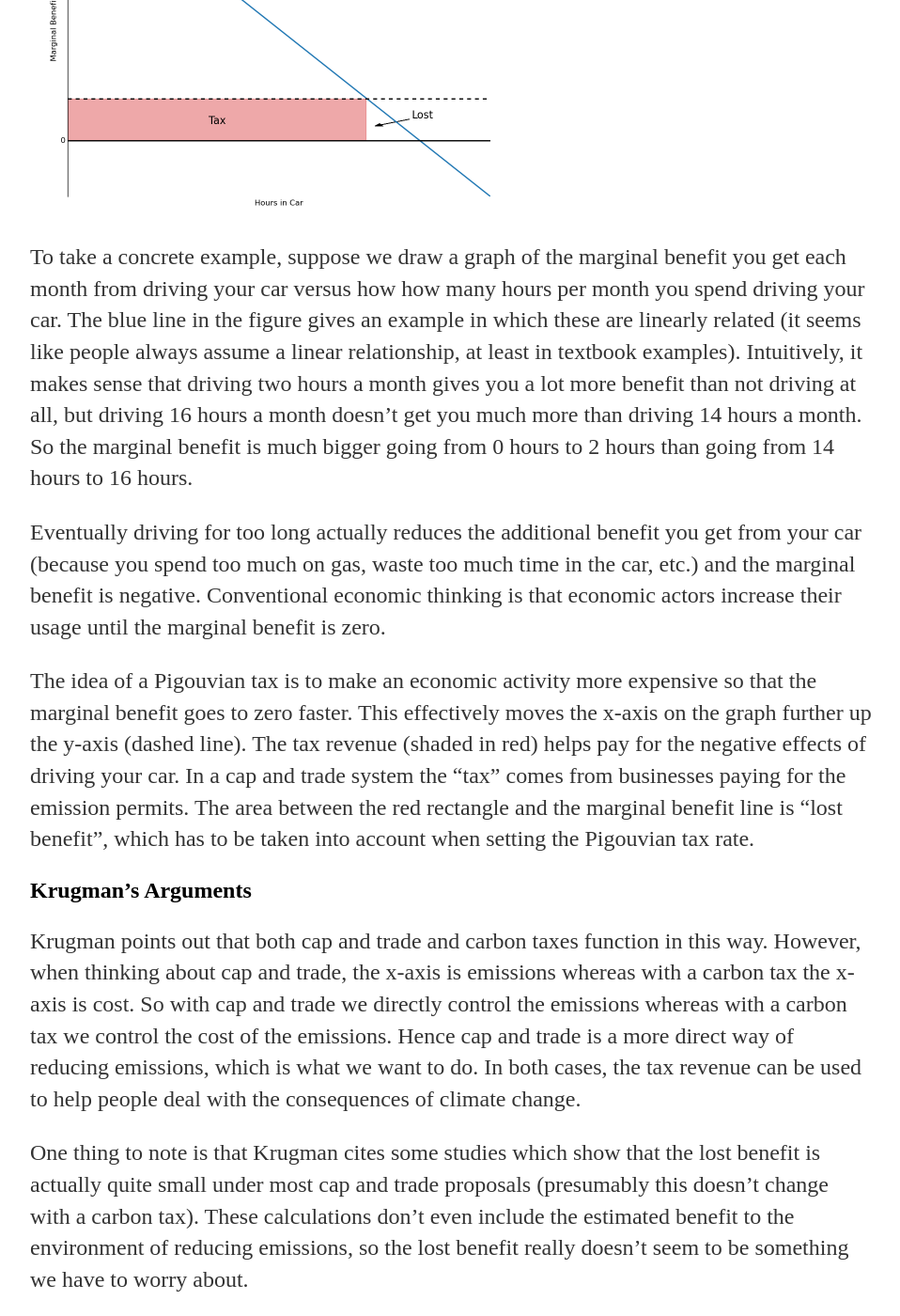
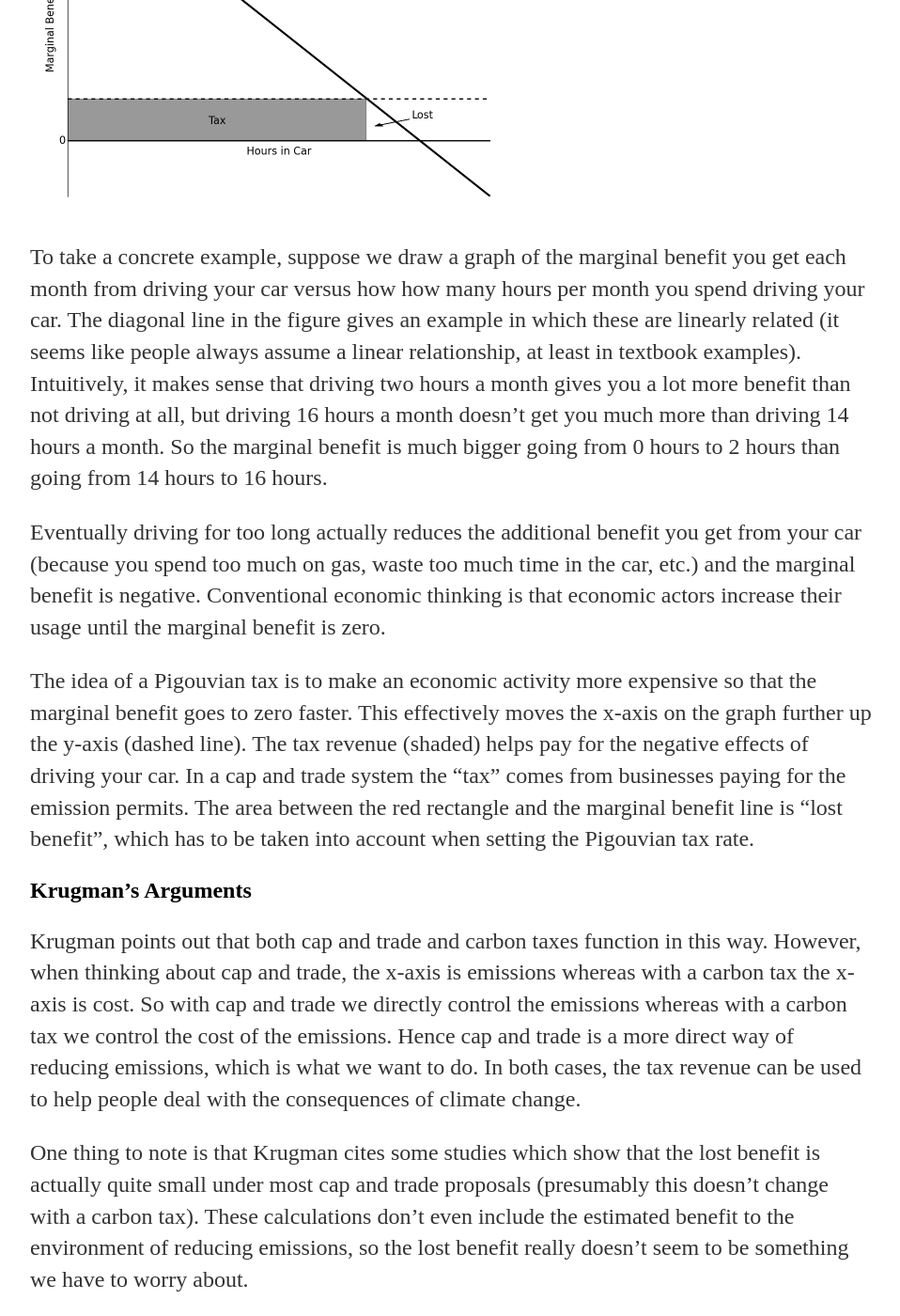
Before and after one commit to nicklutsko/nicklutsko.github.io, a Jekyll site: the page built from _posts/2016-06-15-Carbon-Tax-versus-Cap-and-Trade.md, in a window 1280 px wide and 1400 px high, scrolled down 1423 px. Shown: the whole window at 94% size, without its empty margins (160-1118 px from the left). Built offline with Jekyll 4.4.1, drawn with Linux system fonts in a browser that asks for light colours.

Commit message:
improved figure

```diff
--- a/_posts/2016-06-15-Carbon-Tax-versus-Cap-and-Trade.md
+++ b/_posts/2016-06-15-Carbon-Tax-versus-Cap-and-Trade.md
@@ -21,11 +21,11 @@ date: 2016-06-15
 
 <img src="http://nicklutsko.github.io/blog/images/marg_ben.png" alt="Marginal Benefit" style="width:500px;height:400px;" align="middle">
 
-<p>To take a concrete example, suppose we draw a graph of the marginal benefit you get each month from driving your car versus how how many hours per month you spend driving your car. The blue line in the figure gives an example in which these are linearly related (it seems like people always assume a linear relationship, at least in textbook examples). Intuitively, it makes sense that driving two hours a month gives you a lot more benefit than not driving at all, but driving 16 hours a month doesn’t get you much more than driving 14 hours a month. So the marginal benefit is much bigger going from 0 hours to 2 hours than going from 14 hours to 16 hours.</p>
+<p>To take a concrete example, suppose we draw a graph of the marginal benefit you get each month from driving your car versus how how many hours per month you spend driving your car. The diagonal line in the figure gives an example in which these are linearly related (it seems like people always assume a linear relationship, at least in textbook examples). Intuitively, it makes sense that driving two hours a month gives you a lot more benefit than not driving at all, but driving 16 hours a month doesn’t get you much more than driving 14 hours a month. So the marginal benefit is much bigger going from 0 hours to 2 hours than going from 14 hours to 16 hours.</p>
 
 <p>Eventually driving for too long actually reduces the additional benefit you get from your car (because you spend too much on gas, waste too much time in the car, etc.) and the marginal benefit is negative. Conventional economic thinking is that economic actors increase their usage until the marginal benefit is zero.</p>
 
-<p>The idea of a Pigouvian tax is to make an economic activity more expensive so that the marginal benefit goes to zero faster. This effectively moves the x-axis on the graph further up the y-axis (dashed line). The tax revenue (shaded in red) helps pay for the negative effects of driving your car. In a cap and trade system the “tax” comes from businesses paying for the emission permits. The area between the red rectangle and the marginal benefit line is “lost benefit”, which has to be taken into account when setting the Pigouvian tax rate.</p>
+<p>The idea of a Pigouvian tax is to make an economic activity more expensive so that the marginal benefit goes to zero faster. This effectively moves the x-axis on the graph further up the y-axis (dashed line). The tax revenue (shaded) helps pay for the negative effects of driving your car. In a cap and trade system the “tax” comes from businesses paying for the emission permits. The area between the red rectangle and the marginal benefit line is “lost benefit”, which has to be taken into account when setting the Pigouvian tax rate.</p>
 
 <h2>Krugman’s Arguments</h2>
 
```
Also changed, not shown: blog/images/marg_ben.png, 2 other files.
